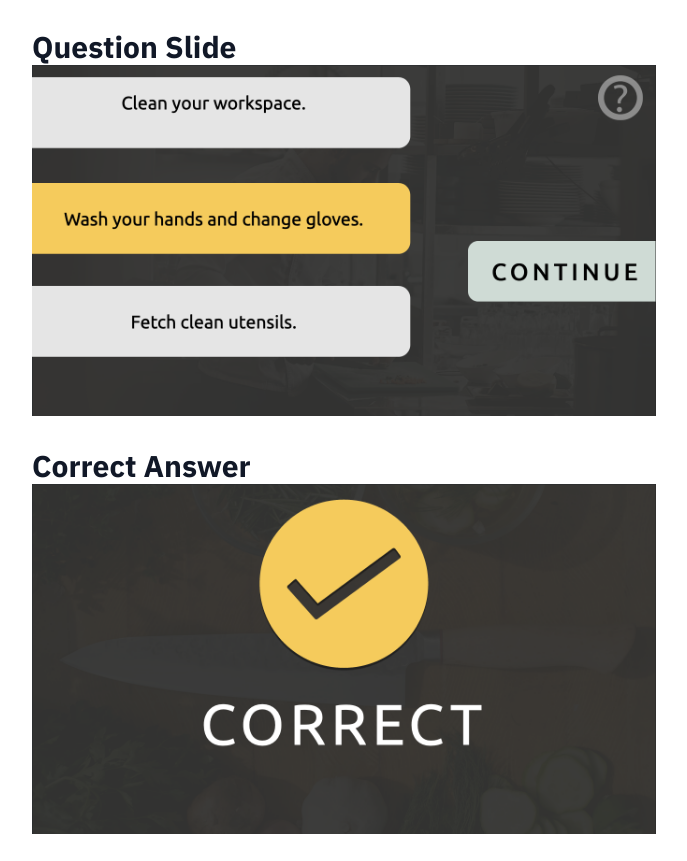
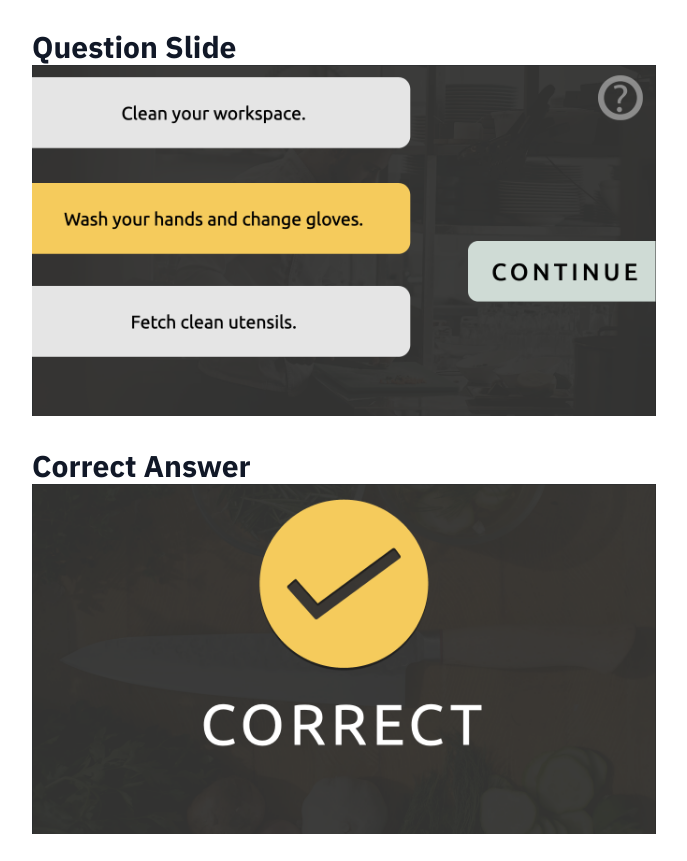
Before and after one commit to andymartin-work/andymartin-work, a website: page gf-food.html in a window 1280 px wide. Shown: the part 3835-4696 px from the top of the page, without its empty margins (296-983 px from the left). Drawn offline with nearby package versions, Linux system fonts and the light colour scheme; a web font is replaced by a local one.

Commit message:
picture fix
picture fix

```diff
--- a/gf-food.html
+++ b/gf-food.html
@@ -144,7 +144,7 @@ transition: top 0.3s; /* Transition effect when sliding down (and up) */
 
                   </div>
                   <h2 class="text-2xl leading-tight text-gray-900 md:text-3xl mt-8"><span class="font-bold mytext">Question Slide</span></h2>
-                  <img class="" src="img/qslide-nh.png" alt="" />
+                  <img class="" src="img/qslide-f.png" alt="" />
 
                   <h2 class="text-2xl leading-tight text-gray-900 md:text-3xl mt-8"><span class="font-bold mytext">Correct Answer</span></h2>
                   <img class="" src="img/correct.png" alt="" />
```
Also changed, not shown: img/qslide-f.png (added), img/qslide-nh.png (deleted), 2 other files.
